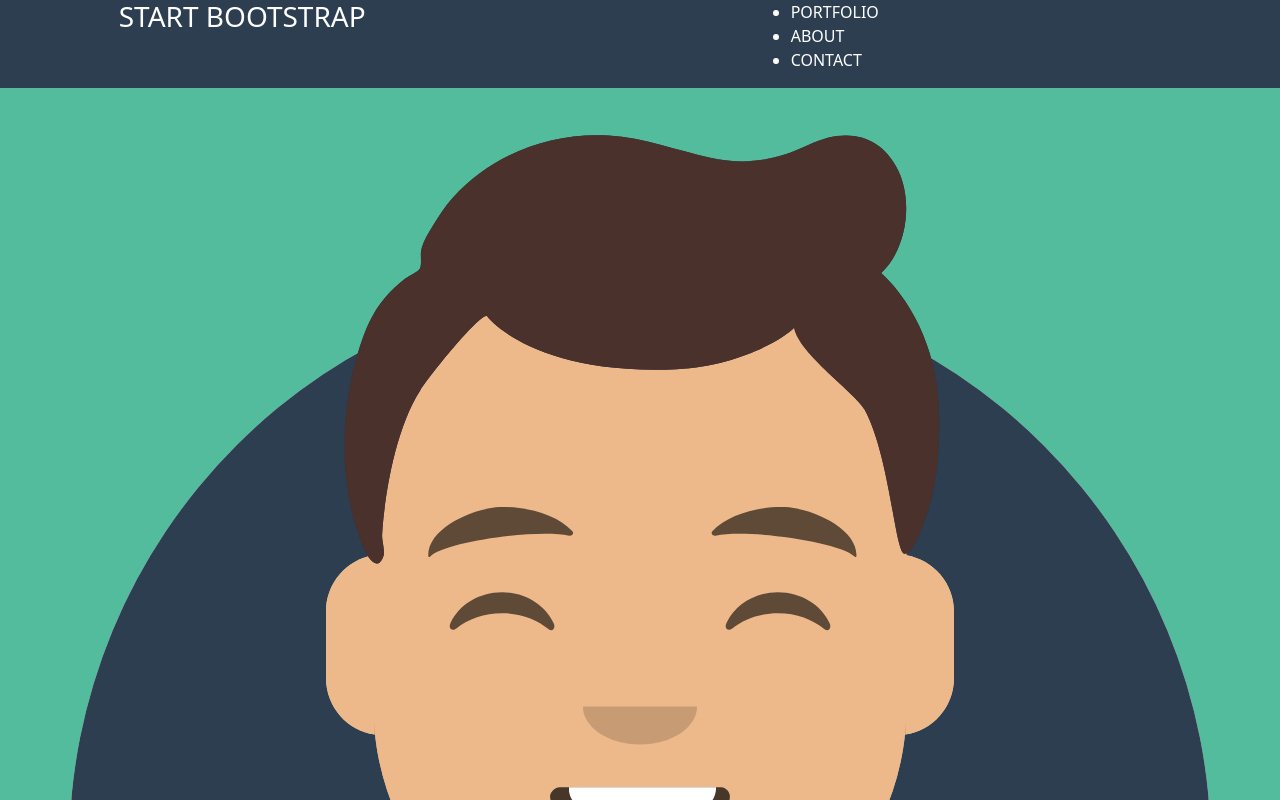
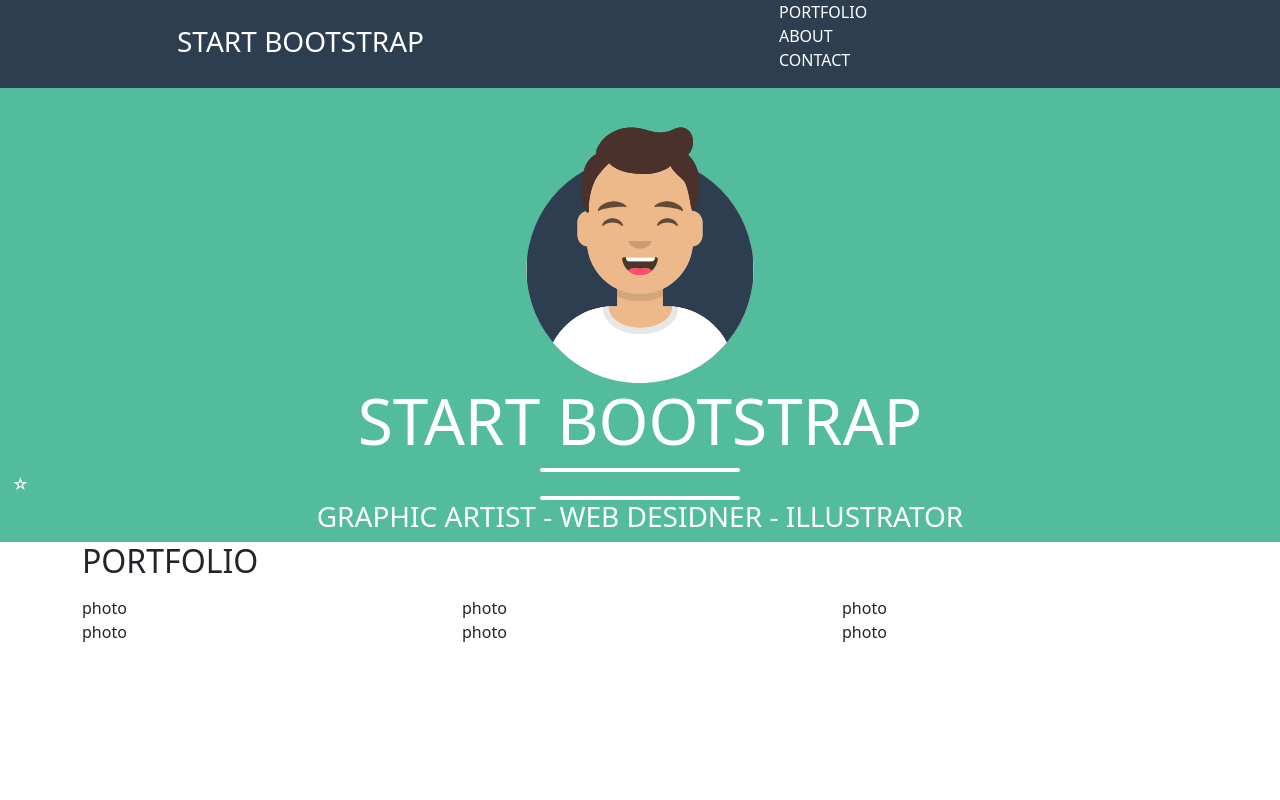
Before and after one commit to Alati11/html-css-bootstrap-freelancer, a plain HTML site: page index.html in a window 1280 px wide. Shown: the top 800 px of the page. Drawn offline with nearby package versions, Linux system fonts and the light colour scheme.

Commit message:
add section portfolio

```diff
--- a/css/app.css
+++ b/css/app.css
@@ -1,9 +1,8 @@
-.container-fluid.debug {
-	border: 2px solid black;
-}
-.header-bg {
-    background-color: #2C3E50;
-    color: white;
+
+ul,
+ol,
+menu {
+    list-style: none;
 }
 
 .hero {
@@ -12,6 +11,51 @@
     min-height: 400px;
 }
 .star {
-    line-height: 30px;;
+
+    color: white;
+    display: block;
+    margin: 0 auto;
+}
+.start__title {
+    margin: 25px auto;
+    display: block;
+}
+
+.start__menu {
+    margin-right: 0px;
+    align-items: center;
+}
+
+.figure {
+    width:250px;
+    margin: 0 auto;
+    padding-top: 30px;
+}
+
+ .star::after {
+	content: '';
+	display: block;
+	margin: 0 auto;
+    border: 2px solid white;
+    border-radius: 20px;
+	width: 200px;
+}
+
+.star::before {
+	content: '';
+	display: block;
+	margin: 0 auto;
+    border: 2px solid white;
+    border-radius: 20px;
+	width: 200px;
+}
+
+
+.container-fluid.debug {
+	border: 2px solid black;
+}
+
+.header-bg {
+    background-color: #2C3E50;
     color: white;
 }
--- a/index.html
+++ b/index.html
@@ -9,17 +9,17 @@
     <link rel="stylesheet" href="./css/app.css">
 </head>
 <body debu>
-    <header>
-        <div class="container-fluid header-bg">
+    <header class="header-bg" >
+        <div class="container header-bg">
             <div class="row d-flex justify-content-around">
                 <div class="col-4">
                     <div class="start">
-                        <h3>START BOOTSTRAP</h3>
+                        <h3 class="start__title">START BOOTSTRAP</h3>
                     </div>
                 </div>
                 <div class="col-4">
-                    <div class="start">
-                        <ul class="">
+                    <div class="start d-flex">
+                        <ul class="start__menu">
                          <li>PORTFOLIO</li>
                          <li>ABOUT</li>
                          <li>CONTACT</li>
@@ -35,17 +35,14 @@
         <div class="container-fluid">
             <div class="row">
                 <div class="col-12 ">
-                    <figure class="">
-                        <img class="figure-img img-fluid rounded" src="./img/avatar.svg" alt="">
+                    <figure class="figure d-flex justify-content-center align-items-center">
+                        <img class="d-flex align-items-center" src="./img/avatar.svg" alt="">
                     </figure>
                     <div class="title align-self-center">
                         <h1 class="display-3 text-center">START BOOTSTRAP</h1>
-                        <span class="star">&star;</span>
+                            <span class="star">&star;</span>
                         <h3 class="text-center">GRAPHIC ARTIST - WEB DESIDNER - ILLUSTRATOR</h3>
                     </div>
-
-
-
                 </div>
             </div>
 
@@ -55,7 +52,47 @@
 
 
 
-        <section></section>
+        <section class="portfolio">
+
+
+            <div class="container">
+                <h2>PORTFOLIO</h2>
+                <div class="portfolio__star">
+                    <span class="star"><i class="fa-solid fa-star"></i></span>
+                </div>
+                <div class="row">
+                    <div class="col-4">
+                        photo
+
+                    </div>
+                    <div class="col-4">
+                        photo
+
+                    </div>
+                    <div class="col-4">
+                        photo
+
+
+                    </div>
+
+                    <div class="col-4">
+                        photo
+
+                    </div>
+
+                    <div class="col-4">
+                        photo
+
+                    </div>
+                    <div class="col-4">
+                        photo
+
+                    </div>
+
+                </div>
+            </div>
+
+        </section>
         <section></section>
         <section></section>
         <section></section>
```
